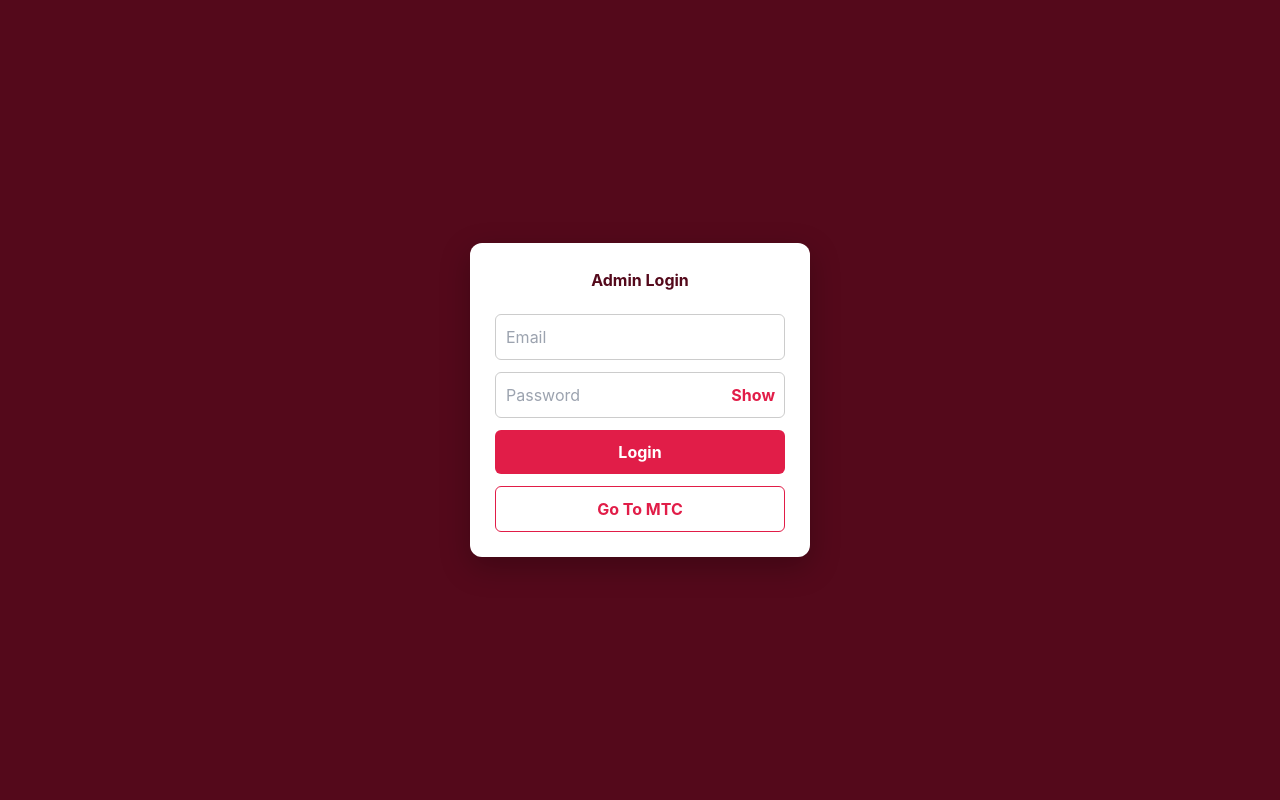
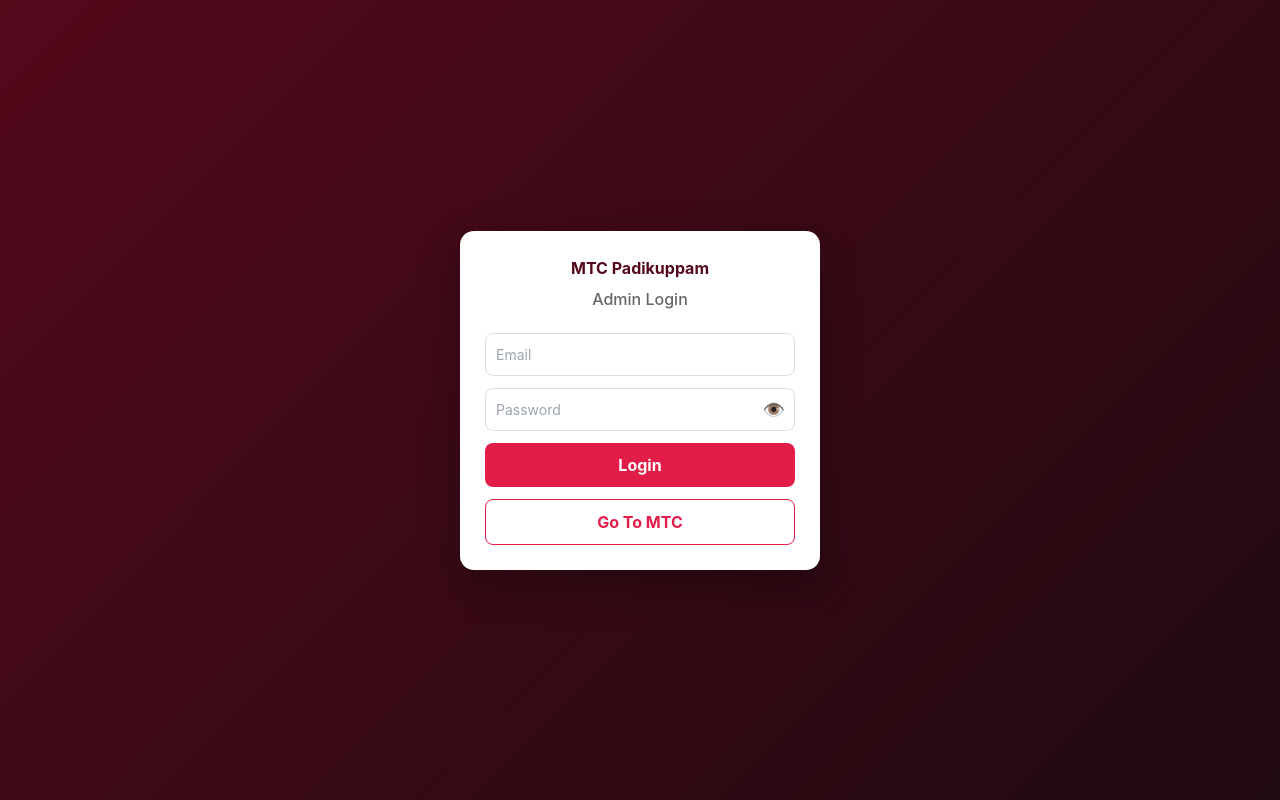
Before and after one commit to Joel123tony/CHURCH, a React (Vite) app: page /admin/login in a window 1280 px wide. Built offline with nearby package versions, Linux system fonts and the light colour scheme; no server answers.

Commit message:
login page

```diff
--- a/src/pages/Login.jsx
+++ b/src/pages/Login.jsx
@@ -15,12 +15,14 @@
     try {
       setLoading(true);
 
+      // IMPORTANT: uses baseURL + /auth/login OR /api/auth/login depending on axios config
       const res = await API.post("/auth/login", {
         email,
         password,
       });
 
       localStorage.setItem("token", res.data.token);
+
       navigate("/admin");
     } catch (err) {
       alert(err.response?.data?.message || "Login failed");
@@ -32,7 +34,10 @@
   return (
     <div style={styles.container}>
       <div style={styles.card}>
-        <h2 style={styles.title}>Admin Login</h2>
+
+        {/* TITLE CHANGE */}
+        <h2 style={styles.h2}>MTC Padikuppam</h2>
+        <h4 style={styles.h4}>Admin Login</h4>
 
         {/* EMAIL */}
         <input
@@ -42,7 +47,7 @@
           onChange={(e) => setEmail(e.target.value)}
         />
 
-        {/* PASSWORD WITH TOGGLE */}
+        {/* PASSWORD */}
         <div style={styles.passwordBox}>
           <input
             style={styles.input}
@@ -52,12 +57,15 @@
             onChange={(e) => setPassword(e.target.value)}
           />
 
+          {/* EYE BUTTON (SMOOTH TOGGLE STYLE) */}
           <button
             type="button"
             onClick={() => setShowPassword((prev) => !prev)}
-            style={styles.toggleBtn}
+            style={styles.eyeBtn}
           >
-            {showPassword ? "Hide" : "Show"}
+            <span style={{ fontSize: "18px" }}>
+              {showPassword ? "🙈" : "👁️"}
+            </span>
           </button>
         </div>
 
@@ -70,13 +78,14 @@
           {loading ? "Logging in..." : "Login"}
         </button>
 
-        {/* CLIENT BUTTON */}
+        {/* GO TO CLIENT */}
         <button
           onClick={() => (window.location.href = "/")}
           style={styles.clientBtn}
         >
           Go To MTC
         </button>
+
       </div>
     </div>
   );
@@ -89,33 +98,43 @@
     display: "flex",
     justifyContent: "center",
     alignItems: "center",
-    background: "#54091b",
+    background: "linear-gradient(135deg, #54091b, #1f0a10)",
   },
 
   card: {
-    width: "340px",
+    width: "360px",
     padding: "25px",
-    borderRadius: "12px",
+    borderRadius: "14px",
     background: "#fff",
-    boxShadow: "0 10px 30px rgba(0,0,0,0.25)",
+    boxShadow: "0 15px 40px rgba(0,0,0,0.3)",
     display: "flex",
     flexDirection: "column",
     gap: "12px",
+    animation: "fadeIn 0.4s ease-in-out",
   },
 
-  title: {
+  h2: {
     textAlign: "center",
+    margin: 0,
+    color: "#54091b",
+    fontWeight: "bold",
+  },
+
+  h4: {
+    textAlign: "center",
+    marginTop: "-5px",
     marginBottom: "10px",
-    fontWeight: "bold",
-    color: "#54091b",
+    color: "#666",
+    fontWeight: "500",
   },
 
   input: {
     width: "100%",
     padding: "10px",
-    borderRadius: "6px",
-    border: "1px solid #ccc",
+    borderRadius: "8px",
+    border: "1px solid #ddd",
     outline: "none",
+    fontSize: "14px",
   },
 
   passwordBox: {
@@ -124,20 +143,19 @@
     alignItems: "center",
   },
 
-  toggleBtn: {
+  eyeBtn: {
     position: "absolute",
     right: "10px",
     background: "transparent",
     border: "none",
-    color: "#e11d48",
     cursor: "pointer",
-    fontWeight: "bold",
+    transition: "transform 0.2s ease",
   },
 
   loginBtn: {
     padding: "10px",
     border: "none",
-    borderRadius: "6px",
+    borderRadius: "8px",
     background: "#e11d48",
     color: "#fff",
     cursor: "pointer",
@@ -147,7 +165,7 @@
   clientBtn: {
     padding: "10px",
     border: "1px solid #e11d48",
-    borderRadius: "6px",
+    borderRadius: "8px",
     background: "transparent",
     color: "#e11d48",
     cursor: "pointer",
```
